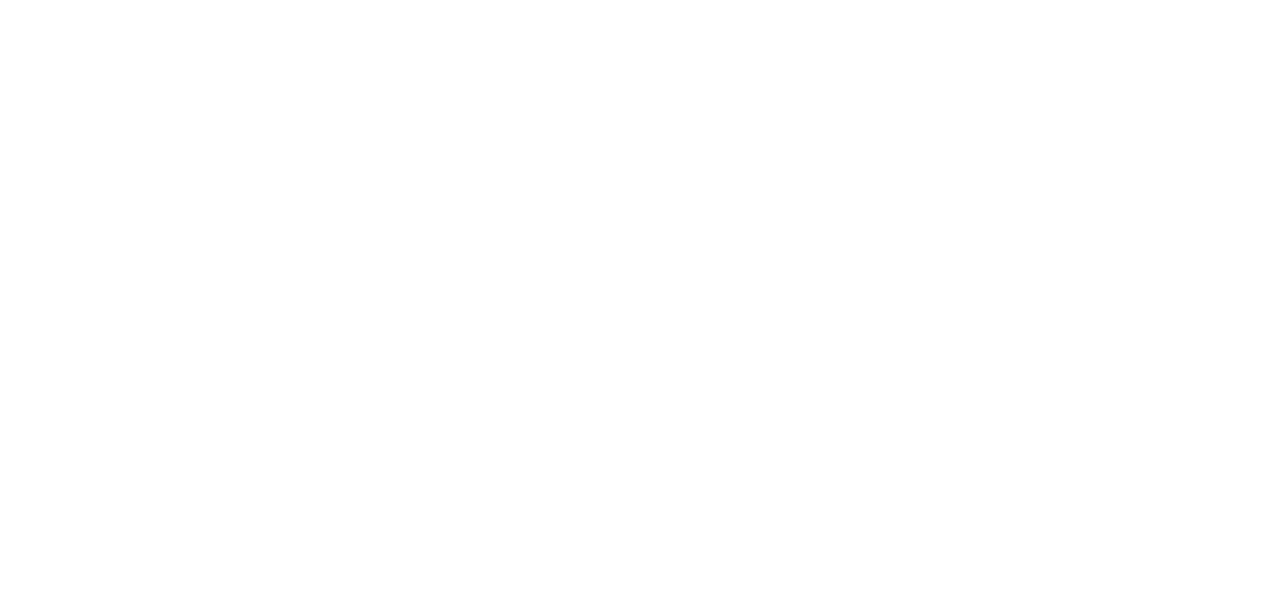
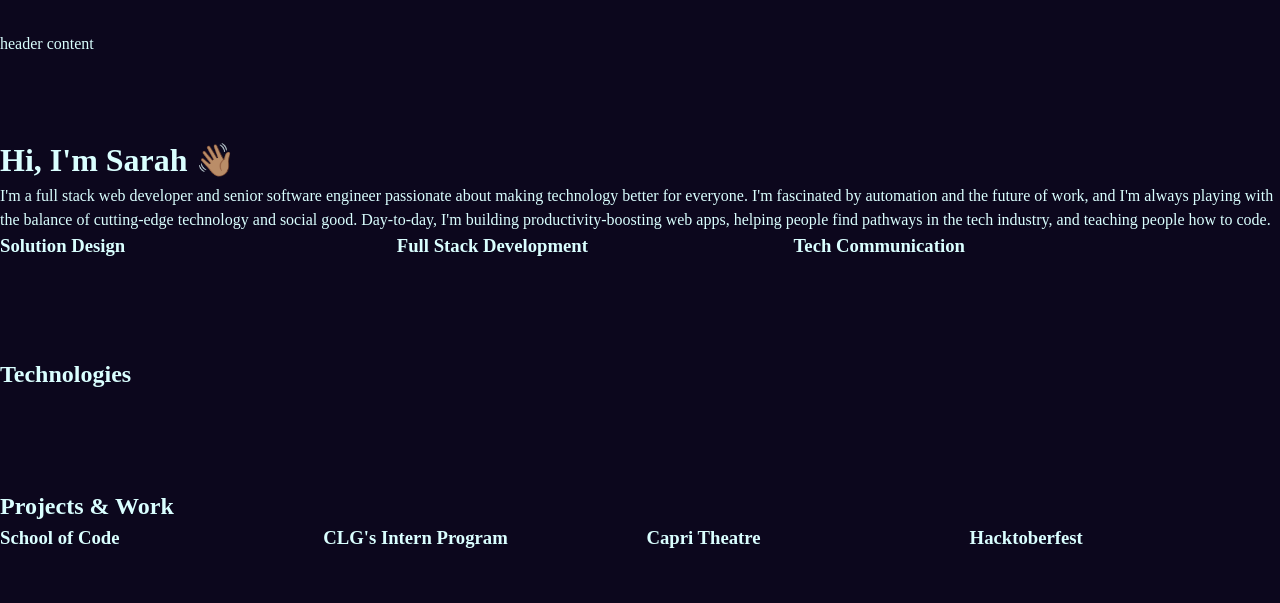
Before and after one commit to sarahesbie/esbie-dev, a Gatsby site: page / in a window 1280 px wide. Built offline with nearby package versions, Linux system fonts and the light colour scheme; Gatsby itself is replaced by a stand-in of ours.

Commit message:
getting layouts and styles set up

```diff
--- /dev/null
+++ b/src/components/Card/Card.js
@@ -0,0 +1,5 @@
+import React from "react";
+
+export default function Card({ children }) {
+  return <div>{children}</div>;
+}
--- /dev/null
+++ b/src/components/Layout/Layout.js
@@ -0,0 +1,13 @@
+import React from "react";
+import { layout, headerContent } from "./Layout.module.scss";
+
+export default function Layout({ children }) {
+  return (
+    <div className={layout}>
+      <header>
+        <div className={headerContent}>header content</div>
+      </header>
+      {children}
+    </div>
+  );
+}
--- /dev/null
+++ b/src/components/Layout/Layout.module.scss
@@ -0,0 +1,18 @@
+@import "../../styles/globals.module.scss";
+
+.layout {
+  background-color: $ultra-dark;
+  color: $pale-mint;
+  min-height: 100vh;
+  header {
+    padding: 2rem 0;
+    .headerContent {
+      max-width: 1280px;
+      margin: 0 auto;
+    }
+  }
+  main {
+    max-width: 1280px;
+    margin: 0 auto;
+  }
+}
--- a/src/pages/Home.module.scss
+++ b/src/pages/Home.module.scss
@@ -1,3 +1,17 @@
-.hero {
-  background-color: red;
+.hero,
+.technologies,
+.work {
+  padding: 3rem 0;
 }
+
+.cardGroup {
+  display: flex;
+  flex-direction: row;
+  flex-wrap: nowrap;
+  .card {
+    flex-basis: 30%;
+    &:not(:first-of-type) {
+      margin-left: 1%;
+    }
+  }
+}
--- a/src/pages/index.js
+++ b/src/pages/index.js
@@ -1,11 +1,62 @@
 import * as React from "react";
-import styles from "./Home.module.scss";
+import { hero, technologies, work, card, cardGroup } from "./Home.module.scss";
+import Layout from "../components/Layout/Layout";
 
 const IndexPage = () => {
+  const Card = ({ children }) => {
+    return <div className={card}>{children}</div>;
+  };
+
   return (
-    <main>
-      <div className={styles.hero}></div>
-    </main>
+    <Layout>
+      <main>
+        <div className={hero}>
+          <h1>Hi, I'm Sarah 👋🏽 </h1>
+          <p>
+            I'm a full stack web developer and senior software engineer
+            passionate about making technology better for everyone. I'm
+            fascinated by automation and the future of work, and I'm always
+            playing with the balance of cutting-edge technology and social good.
+            Day-to-day, I'm building productivity-boosting web apps, helping
+            people find pathways in the tech industry, and teaching people how
+            to code.
+          </p>
+          <div className={cardGroup}>
+            <Card>
+              <h3>Solution Design</h3>
+            </Card>
+            <Card>
+              <h3>Full Stack Development</h3>
+            </Card>
+            <Card>
+              <h3>Tech Communication</h3>
+            </Card>
+          </div>
+        </div>
+
+        <div className={technologies}>
+          <h2>Technologies</h2>
+          <div></div>
+        </div>
+        <div className={work}>
+          <h2>Projects & Work</h2>
+          <div className={cardGroup}>
+            <Card>
+              <h3>School of Code</h3>
+            </Card>
+            <Card>
+              <h3>CLG's Intern Program</h3>
+            </Card>
+            <Card>
+              <h3>Capri Theatre</h3>
+            </Card>
+            <Card>
+              <h3>Hacktoberfest</h3>
+            </Card>
+          </div>
+        </div>
+      </main>
+    </Layout>
   );
 };
 
--- /dev/null
+++ b/src/styles/globals.module.scss
@@ -0,0 +1,2 @@
+@import "./reset.module.scss";
+@import "./variables.module.scss";
--- /dev/null
+++ b/src/styles/reset.module.scss
@@ -0,0 +1,39 @@
+*,
+*::before,
+*::after {
+  box-sizing: border-box;
+}
+* {
+  margin: 0;
+}
+body {
+  line-height: 1.5;
+  -webkit-font-smoothing: antialiased;
+}
+img,
+picture,
+video,
+canvas,
+svg {
+  display: block;
+  max-width: 100%;
+}
+input,
+button,
+textarea,
+select {
+  font: inherit;
+}
+p,
+h1,
+h2,
+h3,
+h4,
+h5,
+h6 {
+  overflow-wrap: break-word;
+}
+#root,
+#__next {
+  isolation: isolate;
+}
--- /dev/null
+++ b/src/styles/variables.module.scss
@@ -0,0 +1,5 @@
+$ultra-dark: #0c071d;
+$pastel-mint: #6cfffd;
+$pale-mint: #daffff;
+$fuchsia: #da70d6;
+$soft-purple: #d7bde2;
```
Also changed, not shown: src/components/Avatar/Avatar.js (added, +75 -0 lines), src/components/Avatar/Avatar.module.scss (added, +37 -0 lines).
